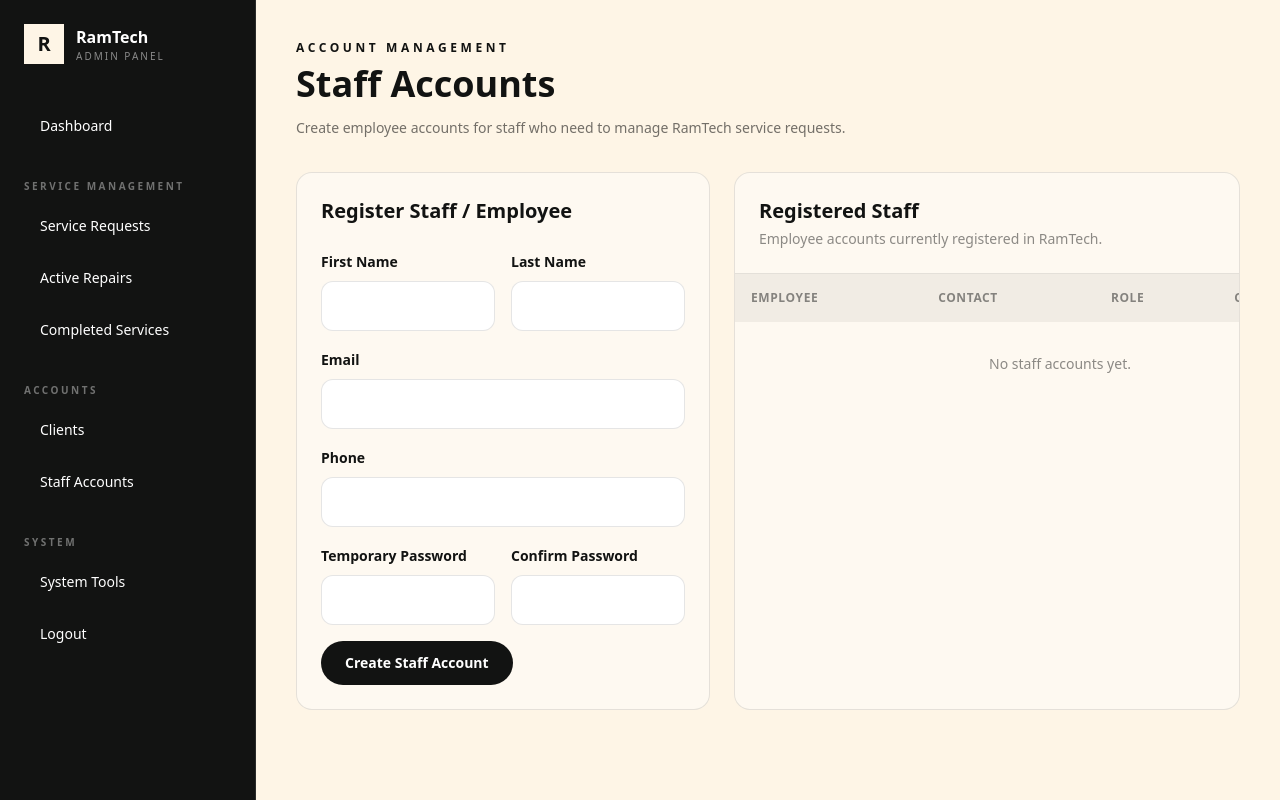
After one commit to asclepiusxvii/WebDev, a PHP site: page /admin/staff.php in a window 1280 px wide. The commit adds this page. Run offline with PHP 8.4, Linux system fonts and the light colour scheme; a user stored in the database is signed in; data comes from the database, SQL or seed files in the repository; some libraries are stand-ins or nearby versions.

Commit message:
Update sa Admin

```diff
--- a/admin/requests.php
+++ b/admin/requests.php
@@ -2,7 +2,7 @@
 require_once __DIR__ . '/../includes/auth.php';
 require_once __DIR__ . '/../includes/db.php';
 require_once __DIR__ . '/../includes/helpers.php';
-requireRole('admin');
+requireAnyRole(['admin', 'staff']);
 
 $status = trim((string)($_GET['status'] ?? ''));
 $q = trim((string)($_GET['q'] ?? ''));
--- /dev/null
+++ b/admin/staff.php
@@ -0,0 +1,211 @@
+<?php
+require_once __DIR__ . '/../includes/auth.php';
+require_once __DIR__ . '/../includes/db.php';
+require_once __DIR__ . '/../includes/helpers.php';
+requireRole('admin');
+
+$errors = [];
+$success = '';
+
+if ($_SERVER['REQUEST_METHOD'] === 'POST') {
+    requireCsrf();
+
+    $firstName = trim((string)($_POST['first_name'] ?? ''));
+    $lastName = trim((string)($_POST['last_name'] ?? ''));
+    $email = strtolower(trim((string)($_POST['email'] ?? '')));
+    $phone = trim((string)($_POST['phone'] ?? ''));
+    $password = (string)($_POST['password'] ?? '');
+    $confirmPassword = (string)($_POST['confirm_password'] ?? '');
+
+    if (mb_strlen($firstName) < 2 || mb_strlen($firstName) > 100) {
+        $errors[] = 'First name must be between 2 and 100 characters.';
+    }
+    if (mb_strlen($lastName) < 2 || mb_strlen($lastName) > 100) {
+        $errors[] = 'Last name must be between 2 and 100 characters.';
+    }
+    if (!filter_var($email, FILTER_VALIDATE_EMAIL) || mb_strlen($email) > 190) {
+        $errors[] = 'Please enter a valid email address.';
+    }
+    if ($phone !== '' && mb_strlen($phone) > 50) {
+        $errors[] = 'Phone number is too long.';
+    }
+    if (strlen($password) < 8) {
+        $errors[] = 'Password must be at least 8 characters.';
+    }
+    if ($password !== $confirmPassword) {
+        $errors[] = 'Passwords do not match.';
+    }
+
+    if (!$errors) {
+        $check = $conn->prepare('SELECT id FROM users WHERE email = ? LIMIT 1');
+
+        if (!$check) {
+            logDatabaseError('staff email check prepare', $conn);
+            $errors[] = 'Unable to create the staff account right now.';
+        } else {
+            $check->bind_param('s', $email);
+
+            if (!$check->execute()) {
+                error_log('RamTech staff email check error: ' . $check->error);
+                $errors[] = 'Unable to create the staff account right now.';
+            } elseif ($check->get_result()->num_rows > 0) {
+                $errors[] = 'That email address is already registered.';
+            }
+        }
+    }
+
+    if (!$errors) {
+        $passwordHash = password_hash($password, PASSWORD_DEFAULT);
+        $role = 'staff';
+
+        $stmt = $conn->prepare(
+            'INSERT INTO users (first_name, last_name, email, phone, password, role)
+             VALUES (?, ?, ?, ?, ?, ?)'
+        );
+
+        if (!$stmt) {
+            logDatabaseError('staff insert prepare', $conn);
+            $errors[] = 'Unable to create the staff account right now.';
+        } else {
+            $stmt->bind_param('ssssss', $firstName, $lastName, $email, $phone, $passwordHash, $role);
+
+            if ($stmt->execute()) {
+                $success = 'Staff account created successfully.';
+                $_POST = [];
+            } else {
+                error_log('RamTech staff insert error: ' . $stmt->error);
+                $errors[] = 'Unable to create the staff account right now.';
+            }
+        }
+    }
+}
+
+$staffRows = $conn->query(
+    "SELECT id, first_name, last_name, email, phone, created_at
+     FROM users
+     WHERE role = 'staff'
+     ORDER BY created_at DESC"
+);
+?>
+<!doctype html>
+<html lang="en">
+<head>
+  <meta charset="utf-8">
+  <meta name="viewport" content="width=device-width,initial-scale=1">
+  <title>Staff Accounts | RamTech</title>
+  <script src="https://cdn.tailwindcss.com"></script>
+</head>
+<body class="bg-[#fef5e6] text-[#121312]">
+<?php include __DIR__ . '/../components/admin-sidebar.php'; ?>
+
+<main class="min-h-screen p-6 lg:ml-64 lg:p-10">
+  <div class="mx-auto max-w-6xl">
+    <p class="text-xs font-black uppercase tracking-[0.3em]">Account Management</p>
+    <h1 class="mt-2 text-4xl font-black">Staff Accounts</h1>
+    <p class="mt-3 max-w-2xl text-sm leading-6 text-black/55">
+      Create employee accounts for staff who need to manage RamTech service requests.
+    </p>
+
+    <?php if ($success): ?>
+      <div class="mt-6 rounded-xl border border-green-200 bg-green-50 p-4 text-sm text-green-700"><?= e($success) ?></div>
+    <?php endif; ?>
+
+    <?php if ($errors): ?>
+      <div class="mt-6 rounded-xl border border-red-200 bg-red-50 p-4 text-sm text-red-700">
+        <ul class="list-disc space-y-1 pl-5">
+          <?php foreach ($errors as $error): ?><li><?= e($error) ?></li><?php endforeach; ?>
+        </ul>
+      </div>
+    <?php endif; ?>
+
+    <div class="mt-8 grid gap-6 lg:grid-cols-[0.9fr_1.1fr]">
+      <section class="rounded-2xl border border-black/10 bg-white/45 p-6">
+        <h2 class="text-xl font-black">Register Staff / Employee</h2>
+
+        <form method="post" class="mt-6 space-y-4">
+          <?= csrfField() ?>
+
+          <div class="grid gap-4 sm:grid-cols-2">
+            <label class="block">
+              <span class="text-sm font-bold">First Name</span>
+              <input type="text" name="first_name" maxlength="100" required
+                     value="<?= e($_POST['first_name'] ?? '') ?>"
+                     class="mt-2 w-full rounded-xl border border-black/10 bg-white px-4 py-3">
+            </label>
+            <label class="block">
+              <span class="text-sm font-bold">Last Name</span>
+              <input type="text" name="last_name" maxlength="100" required
+                     value="<?= e($_POST['last_name'] ?? '') ?>"
+                     class="mt-2 w-full rounded-xl border border-black/10 bg-white px-4 py-3">
+            </label>
+          </div>
+
+          <label class="block">
+            <span class="text-sm font-bold">Email</span>
+            <input type="email" name="email" maxlength="190" required
+                   value="<?= e($_POST['email'] ?? '') ?>"
+                   class="mt-2 w-full rounded-xl border border-black/10 bg-white px-4 py-3">
+          </label>
+
+          <label class="block">
+            <span class="text-sm font-bold">Phone</span>
+            <input type="text" name="phone" maxlength="50"
+                   value="<?= e($_POST['phone'] ?? '') ?>"
+                   class="mt-2 w-full rounded-xl border border-black/10 bg-white px-4 py-3">
+          </label>
+
+          <div class="grid gap-4 sm:grid-cols-2">
+            <label class="block">
+              <span class="text-sm font-bold">Temporary Password</span>
+              <input type="password" name="password" minlength="8" required
+                     class="mt-2 w-full rounded-xl border border-black/10 bg-white px-4 py-3">
+            </label>
+            <label class="block">
+              <span class="text-sm font-bold">Confirm Password</span>
+              <input type="password" name="confirm_password" minlength="8" required
+                     class="mt-2 w-full rounded-xl border border-black/10 bg-white px-4 py-3">
+            </label>
+          </div>
+
+          <button class="rounded-full bg-[#121312] px-6 py-3 text-sm font-bold text-white">
+            Create Staff Account
+          </button>
+        </form>
+      </section>
+
+      <section class="overflow-hidden rounded-2xl border border-black/10 bg-white/45">
+        <div class="border-b border-black/10 p-6">
+          <h2 class="text-xl font-black">Registered Staff</h2>
+          <p class="mt-1 text-sm text-black/45">Employee accounts currently registered in RamTech.</p>
+        </div>
+
+        <div class="overflow-x-auto">
+          <table class="w-full min-w-[650px] text-left text-sm">
+            <thead class="bg-black/5 text-xs uppercase tracking-wider text-black/45">
+              <tr>
+                <th class="p-4">Employee</th>
+                <th class="p-4">Contact</th>
+                <th class="p-4">Role</th>
+                <th class="p-4">Created</th>
+              </tr>
+            </thead>
+            <tbody>
+              <?php if (!$staffRows || $staffRows->num_rows === 0): ?>
+                <tr><td colspan="4" class="p-8 text-center text-black/45">No staff accounts yet.</td></tr>
+              <?php else: while ($staff = $staffRows->fetch_assoc()): ?>
+                <tr class="border-t border-black/5">
+                  <td class="p-4 font-bold"><?= e($staff['first_name'] . ' ' . $staff['last_name']) ?></td>
+                  <td class="p-4"><?= e($staff['email']) ?><div class="text-xs text-black/40"><?= e($staff['phone']) ?></div></td>
+                  <td class="p-4"><span class="rounded-full bg-black px-3 py-1 text-xs font-bold text-white">Staff</span></td>
+                  <td class="p-4"><?= date('M d, Y', strtotime($staff['created_at'])) ?></td>
+                </tr>
+              <?php endwhile; endif; ?>
+            </tbody>
+          </table>
+        </div>
+      </section>
+    </div>
+  </div>
+</main>
+</body>
+</html>
--- a/components/admin-sidebar.php
+++ b/components/admin-sidebar.php
@@ -1,24 +1,36 @@
+<?php
+$currentRole = (string)($_SESSION['role'] ?? 'client');
+$isAdminUser = $currentRole === 'admin';
+$isStaffUser = $currentRole === 'staff';
+$homeLink = $isStaffUser ? '/ramtech/staff/dashboard.php' : '/ramtech/admin/dashboard.php';
+$panelName = $isStaffUser ? 'Staff Panel' : 'Admin Panel';
+?>
 <aside class="fixed inset-y-0 left-0 hidden w-64 border-r border-white/10 bg-[#121312] p-6 text-white lg:block">
-  <a href="/ramtech/admin/dashboard.php" class="mb-10 flex items-center gap-3">
+  <a href="<?= e($homeLink) ?>" class="mb-10 flex items-center gap-3">
     <div class="flex h-10 w-10 items-center justify-center bg-[#fef5e6] text-xl font-black text-[#121312]">R</div>
     <div>
       <div class="font-black">RamTech</div>
-      <div class="text-[10px] uppercase tracking-[0.2em] text-white/50">Admin Panel</div>
+      <div class="text-[10px] uppercase tracking-[0.2em] text-white/50"><?= e($panelName) ?></div>
     </div>
   </a>
 
   <nav class="space-y-2 text-sm">
-    <a class="block rounded-xl px-4 py-3 hover:bg-white/10" href="/ramtech/admin/dashboard.php">Dashboard</a>
+    <a class="block rounded-xl px-4 py-3 hover:bg-white/10" href="<?= e($homeLink) ?>">Dashboard</a>
+
     <div class="pt-5 text-[10px] font-bold uppercase tracking-[0.25em] text-white/40">Service Management</div>
     <a class="block rounded-xl px-4 py-3 hover:bg-white/10" href="/ramtech/admin/requests.php">Service Requests</a>
     <a class="block rounded-xl px-4 py-3 hover:bg-white/10" href="/ramtech/admin/requests.php?status=In%20Progress">Active Repairs</a>
     <a class="block rounded-xl px-4 py-3 hover:bg-white/10" href="/ramtech/admin/requests.php?status=Completed">Completed Services</a>
 
-    <div class="pt-5 text-[10px] font-bold uppercase tracking-[0.25em] text-white/40">Customers</div>
-    <a class="block rounded-xl px-4 py-3 hover:bg-white/10" href="/ramtech/admin/clients.php">Clients</a>
+    <?php if ($isAdminUser): ?>
+      <div class="pt-5 text-[10px] font-bold uppercase tracking-[0.25em] text-white/40">Accounts</div>
+      <a class="block rounded-xl px-4 py-3 hover:bg-white/10" href="/ramtech/admin/clients.php">Clients</a>
+      <a class="block rounded-xl px-4 py-3 hover:bg-white/10" href="/ramtech/admin/staff.php">Staff Accounts</a>
 
-    <div class="pt-5 text-[10px] font-bold uppercase tracking-[0.25em] text-white/40">System</div>
-    <a class="block rounded-xl px-4 py-3 hover:bg-white/10" href="/ramtech/admin/settings.php">System Tools</a>
+      <div class="pt-5 text-[10px] font-bold uppercase tracking-[0.25em] text-white/40">System</div>
+      <a class="block rounded-xl px-4 py-3 hover:bg-white/10" href="/ramtech/admin/settings.php">System Tools</a>
+    <?php endif; ?>
+
     <a class="block rounded-xl px-4 py-3 hover:bg-white/10" href="/ramtech/logout.php">Logout</a>
   </nav>
 </aside>
--- /dev/null
+++ b/database/migrate_add_staff_role.sql
@@ -0,0 +1,4 @@
+USE ramtech_db;
+
+ALTER TABLE users
+  MODIFY role ENUM('client','staff','admin') NOT NULL DEFAULT 'client';
--- a/database/migrate_existing.sql
+++ b/database/migrate_existing.sql
@@ -6,3 +6,8 @@ ALTER TABLE service_requests
 
 ALTER TABLE request_updates
     ADD COLUMN IF NOT EXISTS technician_name VARCHAR(150) NULL AFTER status;
+
+
+-- Add staff/employee account role
+ALTER TABLE users
+  MODIFY role ENUM('client','staff','admin') NOT NULL DEFAULT 'client';
--- a/database/ramtech.sql
+++ b/database/ramtech.sql
@@ -8,7 +8,7 @@ CREATE TABLE users (
   email VARCHAR(190) NOT NULL UNIQUE,
   phone VARCHAR(50) DEFAULT NULL,
   password VARCHAR(255) NOT NULL,
-  role ENUM('client','admin') NOT NULL DEFAULT 'client',
+  role ENUM('client','staff','admin') NOT NULL DEFAULT 'client',
   created_at TIMESTAMP DEFAULT CURRENT_TIMESTAMP
 ) ENGINE=InnoDB;
 
--- a/database/update_add_technician.sql
+++ b/database/update_add_technician.sql
@@ -1,7 +1,4 @@
 USE ramtech_db;
-
--- Run this only if your existing database was created before technician assignment was added.
--- If the columns already exist, the application will detect them automatically and no action is needed.
 
 ALTER TABLE service_requests
 ADD COLUMN IF NOT EXISTS technician_name VARCHAR(150) NULL AFTER status;
--- a/includes/auth.php
+++ b/includes/auth.php
@@ -15,7 +15,7 @@ if (session_status() === PHP_SESSION_NONE) {
     session_start();
 }
 
-const SESSION_TIMEOUT_SECONDS = 1800; // 30 minutes
+const SESSION_TIMEOUT_SECONDS = 1800;
 
 if (isset($_SESSION['user_id'])) {
     $lastActivity = (int)($_SESSION['last_activity'] ?? time());
@@ -47,13 +47,30 @@ function requireLogin(): void {
     }
 }
 
+function roleHome(string $role): string {
+    return match ($role) {
+        'admin' => '/ramtech/admin/dashboard.php',
+        'staff' => '/ramtech/staff/dashboard.php',
+        default => '/ramtech/client/dashboard.php',
+    };
+}
+
 function requireRole(string $role): void {
     requireLogin();
 
     if (($_SESSION['role'] ?? '') !== $role) {
-        header('Location: ' . (($_SESSION['role'] ?? '') === 'admin'
-            ? '/ramtech/admin/dashboard.php'
-            : '/ramtech/client/dashboard.php'));
+        header('Location: ' . roleHome((string)($_SESSION['role'] ?? 'client')));
+        exit;
+    }
+}
+
+function requireAnyRole(array $roles): void {
+    requireLogin();
+
+    $currentRole = (string)($_SESSION['role'] ?? '');
+
+    if (!in_array($currentRole, $roles, true)) {
+        header('Location: ' . roleHome($currentRole));
         exit;
     }
 }
@@ -63,8 +80,6 @@ function redirectByRole(): void {
         return;
     }
 
-    header('Location: ' . (($_SESSION['role'] ?? '') === 'admin'
-        ? '/ramtech/admin/dashboard.php'
-        : '/ramtech/client/dashboard.php'));
+    header('Location: ' . roleHome((string)($_SESSION['role'] ?? 'client')));
     exit;
 }
```
Also changed, not shown: admin/request-details.php (+10 -3 lines), index.php (+2 -23 lines), staff/dashboard.php (added, +96 -0 lines), README.md.
